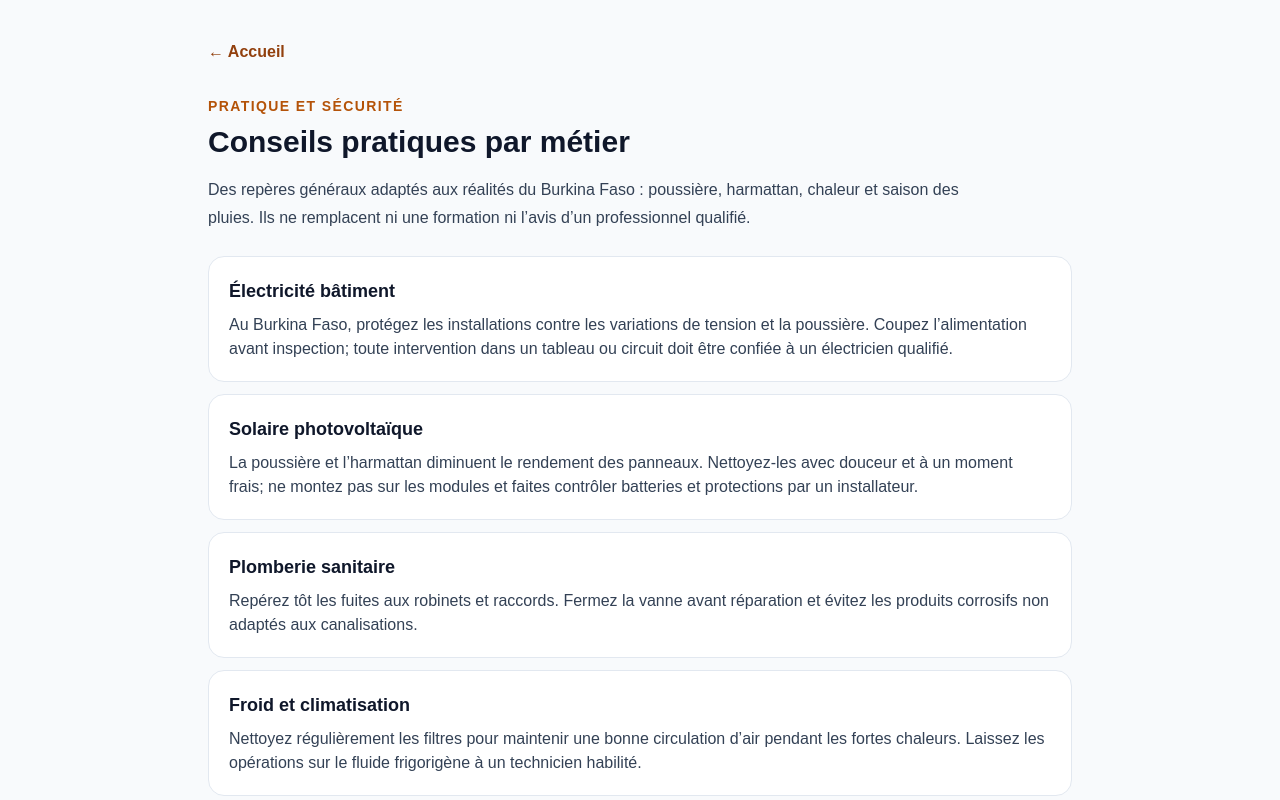
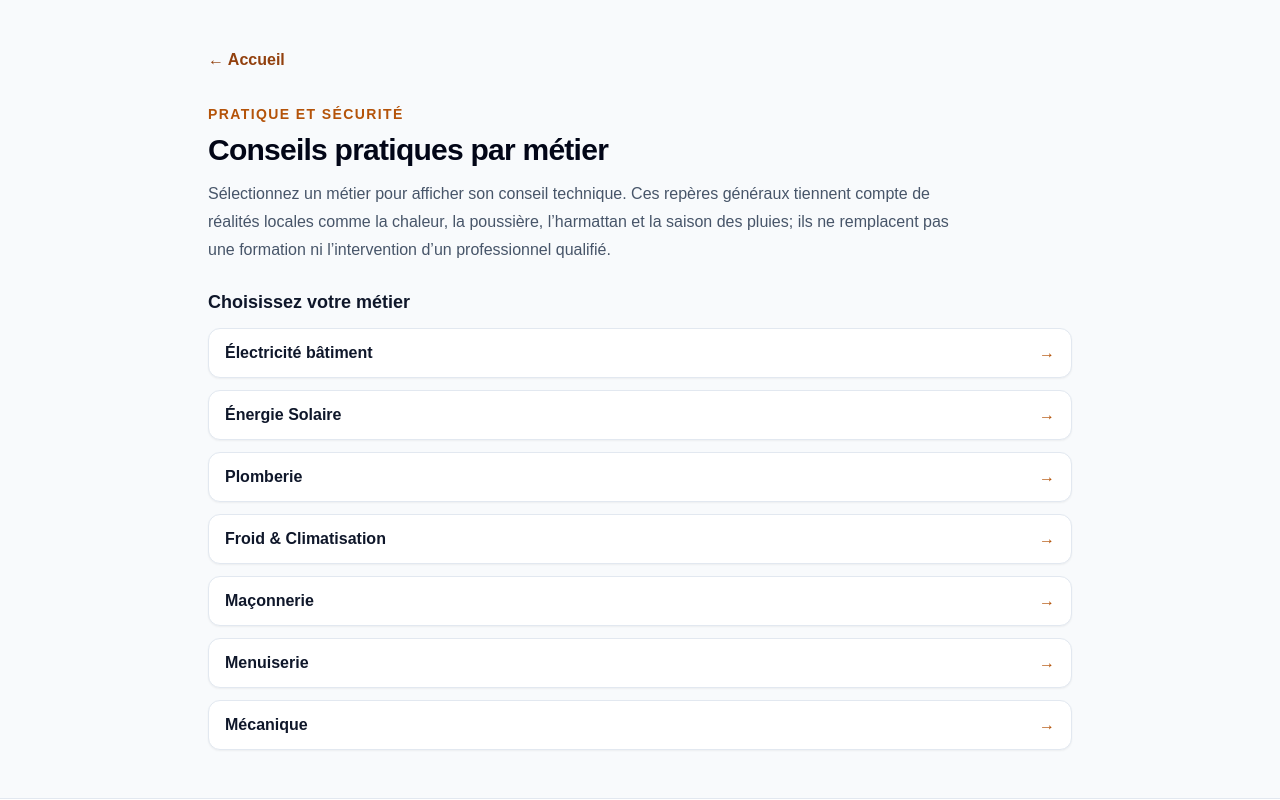
Before and after one commit to jbaime23-bit/Technifaso, a Next.js app: page /conseils in a window 1280 px wide. Shown: the top 800 px of the page. Built offline with nearby package versions, Linux system fonts and the light colour scheme.

Commit message:
Make advice selection interactive and update advertising contact

```diff
--- a/src/app/conseils/page.tsx
+++ b/src/app/conseils/page.tsx
@@ -1,27 +1,86 @@
-import type { Metadata } from "next";
+"use client";
+
+import { useState } from "react";
 import Link from "next/link";
+import AdBanner from "@/components/AdBanner";
 
-export const metadata: Metadata = { title: "Conseils pratiques par métier | TechniFaso", description: "Conseils d’entretien et de sécurité pour les métiers de l’artisanat et du bâtiment au Burkina Faso." };
 const trades = [
-  { name: "Électricité bâtiment", tip: "Au Burkina Faso, protégez les installations contre les variations de tension et la poussière. Coupez l’alimentation avant inspection; toute intervention dans un tableau ou circuit doit être confiée à un électricien qualifié." },
-  { name: "Solaire photovoltaïque", tip: "La poussière et l’harmattan diminuent le rendement des panneaux. Nettoyez-les avec douceur et à un moment frais; ne montez pas sur les modules et faites contrôler batteries et protections par un installateur." },
-  { name: "Plomberie sanitaire", tip: "Repérez tôt les fuites aux robinets et raccords. Fermez la vanne avant réparation et évitez les produits corrosifs non adaptés aux canalisations." },
-  { name: "Froid et climatisation", tip: "Nettoyez régulièrement les filtres pour maintenir une bonne circulation d’air pendant les fortes chaleurs. Laissez les opérations sur le fluide frigorigène à un technicien habilité." },
-  { name: "Maçonnerie et BTP", tip: "Avant les pluies, vérifiez l’évacuation de l’eau autour du bâtiment. Protégez ciment et agrégats de l’humidité et ne modifiez jamais un mur porteur sans avis professionnel." },
-  { name: "Menuiserie", tip: "Acclimatez le bois au lieu de pose et protégez-le de l’humidité ainsi que du soleil direct. Mesurez deux fois avant découpe et portez lunettes et protection auditive." },
-  { name: "Mécanique automobile", tip: "Avant les longs trajets, vérifiez pression des pneus, niveaux et état de la batterie. En cas de surchauffe ou voyant rouge, immobilisez le véhicule en sécurité et demandez un diagnostic." },
-  { name: "Soudure et métallerie", tip: "Éloignez les matières inflammables, ventilez l’espace et portez masque, gants et vêtements adaptés. Contrôlez les câbles et la mise à la terre avant d’utiliser un poste à souder." },
-  { name: "Peinture", tip: "Préparez un support propre et sec, puis respectez le temps de séchage indiqué. Aérez la pièce et utilisez les équipements de protection recommandés par le fabricant." },
-  { name: "Téléphonie et informatique", tip: "Sauvegardez les données avant toute réparation et demandez l’accord du propriétaire avant d’accéder aux fichiers. Évitez les chargeurs de qualité douteuse et les batteries endommagées." },
+  {
+    name: "Électricité bâtiment",
+    advice: "Au Burkina Faso, la poussière, la chaleur et les orages de la saison des pluies mettent les installations à rude épreuve. Faites vérifier périodiquement les connexions, la mise à la terre et les dispositifs de protection contre les surtensions. Avant tout nettoyage ou contrôle visuel, coupez l’alimentation au disjoncteur. Ne manipulez jamais un tableau sous tension et confiez les réparations ainsi que le dimensionnement des protections à un électricien qualifié. Une prise chaude, une odeur de brûlé ou un disjoncteur qui déclenche souvent nécessite une intervention rapide.",
+  },
+  {
+    name: "Énergie Solaire",
+    advice: "La poussière et l’harmattan réduisent le rendement des panneaux photovoltaïques. Nettoyez les modules lorsqu’ils sont frais, avec de l’eau propre et un chiffon doux, sans produit abrasif et sans marcher sur les panneaux. Vérifiez que de nouvelles branches ou constructions ne créent pas d’ombre et que les câbles restent protégés. Les batteries, fusibles, régulateurs et connexions doivent être contrôlés par un installateur compétent : ne démontez pas un circuit sous tension. Dimensionnez l’installation selon les appareils réellement utilisés.",
+  },
+  {
+    name: "Plomberie",
+    advice: "Inspectez régulièrement les robinets, raccords, réservoirs et dessous d’évier afin de repérer rapidement les fuites et limiter le gaspillage d’eau. Avant une réparation, fermez la vanne d’arrêt la plus proche ou l’arrivée principale, puis ouvrez un robinet pour relâcher la pression. Évitez de mélanger des produits déboucheurs ou d’utiliser des produits corrosifs non adaptés aux canalisations. Après intervention, remettez l’eau progressivement et vérifiez l’étanchéité des raccords. Si la fuite est importante, protégez les équipements et contactez un plombier.",
+  },
+  {
+    name: "Froid & Climatisation",
+    advice: "Pendant les fortes chaleurs, nettoyez régulièrement les filtres de la climatisation selon les indications du fabricant et gardez les entrées et sorties d’air dégagées. Vérifiez que l’eau de condensation s’évacue correctement et que l’unité extérieure n’est pas obstruée par la poussière ou des objets. Fermez portes et fenêtres lorsque l’appareil fonctionne et choisissez une température raisonnable. Les opérations sur le fluide frigorigène, les connexions électriques ou les parties internes doivent être confiées à un technicien qualifié.",
+  },
+  {
+    name: "Maçonnerie",
+    advice: "Avant la saison des pluies, contrôlez les évacuations d’eau, les pentes autour du bâtiment, les joints et les zones où l’humidité pourrait s’infiltrer. Stockez le ciment à l’abri de l’eau et du sol, et respectez les dosages ainsi que le temps de prise recommandés. Pour une fondation, une dalle ou une ouverture dans un mur, faites évaluer le support par une personne compétente. Ne retirez et ne modifiez jamais un mur porteur sans avis professionnel, et balisez la zone de travail pour protéger les occupants.",
+  },
+  {
+    name: "Menuiserie",
+    advice: "Au Burkina Faso, les variations d’humidité entre saison sèche et saison des pluies peuvent faire travailler le bois. Laissez les matériaux s’acclimater au lieu de pose et protégez-les de l’humidité ainsi que du soleil direct. Mesurez et marquez les pièces avant la découpe, fixez solidement le matériau et utilisez des lunettes, un masque anti-poussière et une protection auditive adaptés. Entretenez les lames et outils, débranchez les machines avant tout réglage et appliquez une finition compatible avec l’usage prévu.",
+  },
+  {
+    name: "Mécanique",
+    advice: "Avant un long trajet, vérifiez la pression des pneus à froid, l’état de la roue de secours, les niveaux de liquides, l’éclairage et la batterie. Sur les routes poussiéreuses, respectez l’entretien du filtre à air et les intervalles recommandés par le constructeur. En cas de voyant rouge, de perte de freinage ou de surchauffe, arrêtez-vous dans un endroit sûr et coupez le moteur si nécessaire; ne poursuivez pas la route au risque d’aggraver la panne. Pour toute intervention sous un véhicule, utilisez un équipement de levage adapté et des chandelles, jamais un cric seul.",
+  },
 ] as const;
 
 export default function ConseilsPage() {
-  return <main className="mx-auto min-h-[60vh] max-w-4xl px-4 py-10">
-    <Link href="/" className="font-bold text-amber-800">← Accueil</Link>
-    <p className="mt-8 text-sm font-black uppercase tracking-widest text-amber-700">Pratique et sécurité</p>
-    <h1 className="mt-2 text-3xl font-black">Conseils pratiques par métier</h1>
-    <p className="mt-4 max-w-3xl leading-7 text-slate-700">Des repères généraux adaptés aux réalités du Burkina Faso : poussière, harmattan, chaleur et saison des pluies. Ils ne remplacent ni une formation ni l’avis d’un professionnel qualifié.</p>
-    <div className="mt-6 flex flex-col gap-3">{trades.map((trade) => <article key={trade.name} className="rounded-2xl border border-slate-200 bg-white p-5"><h2 className="text-lg font-black">{trade.name}</h2><p className="mt-2 leading-6 text-slate-700">{trade.tip}</p></article>)}</div>
-    <Link href="/" className="mt-6 block w-full rounded-xl bg-amber-500 px-4 py-3 text-center font-black">Trouver un professionnel</Link>
-  </main>;
+  const [selectedTrade, setSelectedTrade] = useState<(typeof trades)[number] | null>(null);
+
+  function chooseAnotherTrade() {
+    setSelectedTrade(null);
+    window.scrollTo({ top: 0, behavior: "smooth" });
+  }
+
+  const buttonClass = "w-full rounded-xl border border-slate-200 bg-white px-4 py-3 text-left font-bold text-slate-900 shadow-sm transition hover:border-amber-400 hover:bg-amber-50 focus-visible:outline focus-visible:outline-2 focus-visible:outline-amber-600";
+
+  return (
+    <main className="mx-auto min-h-[60vh] w-full max-w-4xl px-4 py-10 sm:py-12">
+      <Link href="/" className="font-bold text-amber-800">← Accueil</Link>
+      <p className="mt-8 text-sm font-black uppercase tracking-widest text-amber-700">Pratique et sécurité</p>
+      <h1 className="mt-2 text-3xl font-black tracking-tight text-slate-950">Conseils pratiques par métier</h1>
+      <p className="mt-3 max-w-3xl leading-7 text-slate-600">Sélectionnez un métier pour afficher son conseil technique. Ces repères généraux tiennent compte de réalités locales comme la chaleur, la poussière, l’harmattan et la saison des pluies; ils ne remplacent pas une formation ni l’intervention d’un professionnel qualifié.</p>
+
+      {!selectedTrade ? (
+        <section className="mt-6" aria-label="Choisir un métier">
+          <h2 className="mb-3 text-lg font-black text-slate-900">Choisissez votre métier</h2>
+          <div className="flex w-full flex-col gap-3">
+            {trades.map((trade) => (
+              <button key={trade.name} type="button" className={buttonClass} onClick={() => setSelectedTrade(trade)}>
+                {trade.name} <span aria-hidden="true" className="float-right text-amber-700">→</span>
+              </button>
+            ))}
+          </div>
+        </section>
+      ) : (
+        <section className="mt-6" aria-live="polite">
+          <div className="flex w-full flex-col gap-3">
+            <button type="button" className={buttonClass} onClick={chooseAnotherTrade}>← Choisir un autre métier</button>
+          </div>
+          <article className="mt-5 rounded-2xl border border-slate-200 bg-white p-5 shadow-sm sm:p-7">
+            <p className="text-xs font-black uppercase tracking-widest text-amber-700">Conseil technique</p>
+            <h2 className="mt-2 text-2xl font-black text-slate-950">{selectedTrade.name}</h2>
+            <p className="mt-4 text-base leading-7 text-slate-700">{selectedTrade.advice}</p>
+          </article>
+          <div className="my-6 w-full" aria-label="Publicité après le conseil">
+            <AdBanner placement={`conseils-${selectedTrade.name.toLowerCase().replace(/[^a-z0-9]+/g, "-")}`} />
+          </div>
+          <div className="flex w-full flex-col gap-3">
+            <button type="button" className={buttonClass} onClick={chooseAnotherTrade}>← Choisir un autre métier</button>
+          </div>
+        </section>
+      )}
+    </main>
+  );
 }
```
Also changed, not shown: src/app/contact/page.tsx (+22 -12 lines), src/components/HomeAndAdminPromotions.tsx (+17 -8 lines).
